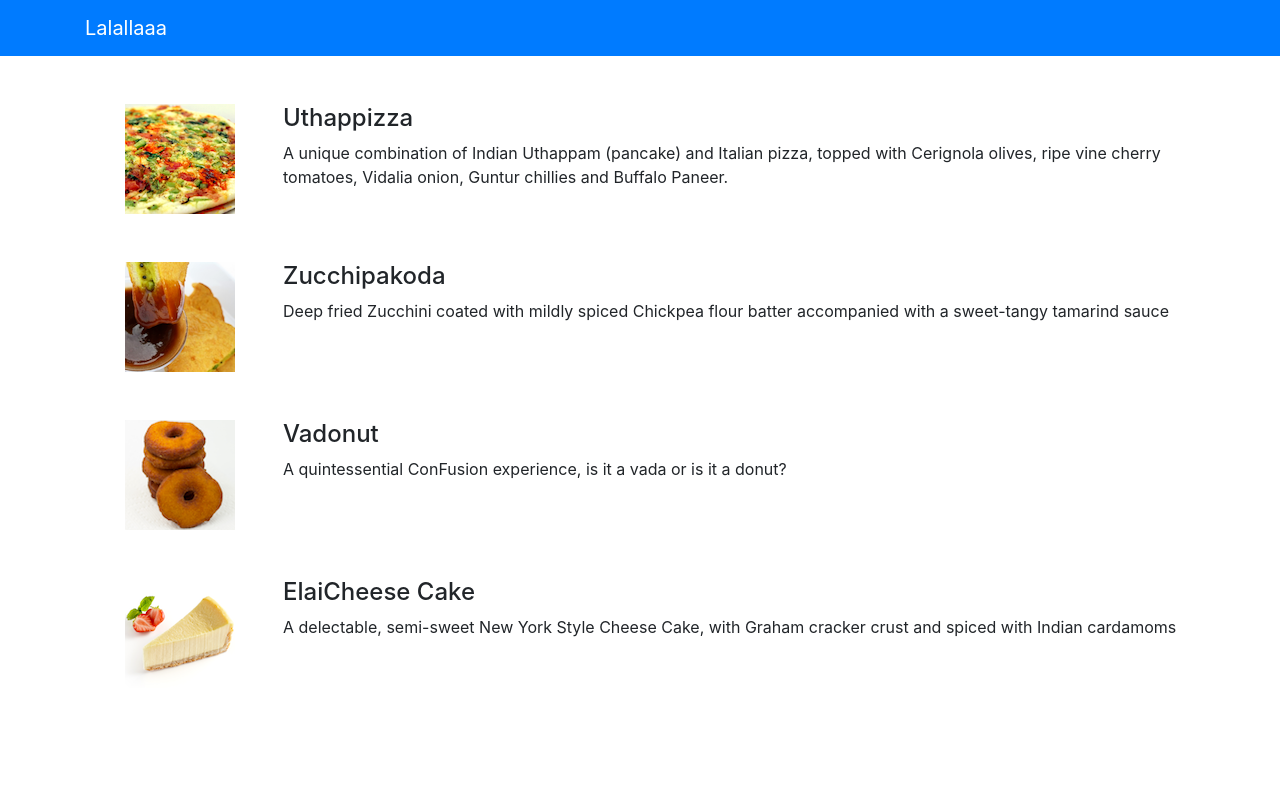
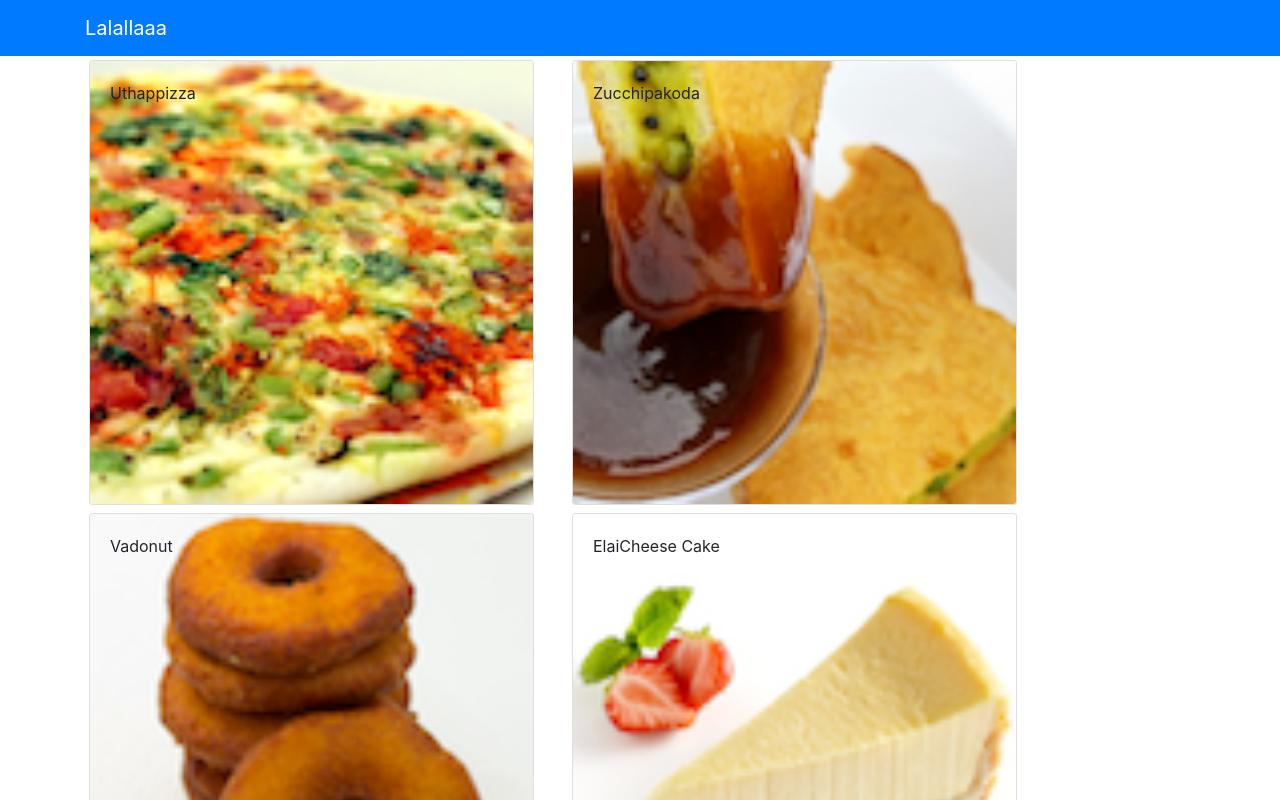
Before and after one commit to alishaagupta/react-app, a React (Create React App) app: page / in a window 1280 px wide. Shown: the top 800 px of the page. Built offline with nearby package versions, Linux system fonts and the light colour scheme.

Commit message:
event handling and cards

```diff
--- a/src/App.js
+++ b/src/App.js
@@ -1,21 +1,32 @@
-import React from 'react';
+import React, { Component } from 'react';
 import logo from './logo.svg';
 import{Navbar, NavbarBrand} from'reactstrap';
 import Menu from './components/MenuComponent';
 import './App.css';
+import {DISHES} from './shared/dishes';
 
-function App() {
-  return (
+class App extends Component {
+
+  constructor(props){
+    super(props);
+
+    this.state = {
+      dishes: DISHES
+    }
+  }
+  render(){
+    return (
     <div className="App">
       <Navbar dark color="primary">
         <div className="container">
           <NavbarBrand href="/"> Lalallaaa </NavbarBrand>
         </div>
       </Navbar>
-      <Menu />
+      <Menu dishes={this.state.dishes} />
 
     </div>
   );
 }
 
+}
 export default App;
--- a/src/components/MenuComponent.js
+++ b/src/components/MenuComponent.js
@@ -1,56 +1,48 @@
 import React, {Component} from 'react';
-import {Media} from 'reactstrap';
+// import {Media} from 'reactstrap';
+import {Card, CardImg, CardImgOverlay, CardText, CardBody, CardTitle } from 'reactstrap';
 
 class Menu extends Component{
 
     constructor(props){
+
         super(props);
+        this.state={
+            selectedDish: null
+        }
 
-        this.state= {
-            dishes: [
-                {
-                    id: 0,
-                    name:'Uthappizza',
-                    image: 'assets/images/uthappizza.png',
-                    category: 'mains',
-                    label:'Hot',
-                    price:'4.99',
-                    description:'A unique combination of Indian Uthappam (pancake) and Italian pizza, topped with Cerignola olives, ripe vine cherry tomatoes, Vidalia onion, Guntur chillies and Buffalo Paneer.'                        },
-                 {
-                    id: 1,
-                    name:'Zucchipakoda',
-                    image: 'assets/images/zucchipakoda.png',
-                    category: 'appetizer',
-                    label:'',
-                    price:'1.99',
-                    description:'Deep fried Zucchini coated with mildly spiced Chickpea flour batter accompanied with a sweet-tangy tamarind sauce'                        },
-                 {
-                    id: 2,
-                    name:'Vadonut',
-                    image: 'assets/images/vadonut.png',
-                    category: 'appetizer',
-                    label:'New',
-                    price:'1.99',
-                    description:'A quintessential ConFusion experience, is it a vada or is it a donut?'                        },
-                 {
-                    id: 3,
-                    name:'ElaiCheese Cake',
-                    image: 'assets/images/elaicheesecake.png',
-                    category: 'dessert',
-                    label:'',
-                    price:'2.99',
-                    description:'A delectable, semi-sweet New York Style Cheese Cake, with Graham cracker crust and spiced with Indian cardamoms'
-                 }
-            ]
+    }
+
+    onDishSelect(dish){
+        this.setState({selectedDish: dish})
+    }
+
+    renderDish(dish){
+        if(dish !== null){
+
+            return(
+                <Card>
+                    <CardImg width="100%" src={dish.image} alt={dish.name}/>
+                    <CardBody>
+                        <CardTitle>{dish.title}</CardTitle>
+                        <CardText>{dish.description}</CardText>
+                    </CardBody>
+                </Card>
+            )
+        }else{
+
+            return(
+                <div></div>
+            )
         }
     }
 
     render(){
 
-        const menu = this.state.dishes.map((dish) => {
+        const menu = this.props.dishes.map((dish) => {
             return (
-                <div key={dish.id} className="col-12 mt-5">
-                    <Media tag="li">
+                <div key={dish.id} className="col-12  col-md-5 m-1">
+                    {/* <Media tag="li">
                         <Media left middle>
                             <Media object src={dish.image} alt={dish.name} />
                         </Media>
@@ -58,7 +50,15 @@
                             <Media heading>{dish.name}</Media>
                             <p> {dish.description}</p>
                         </Media>
-                    </Media>
+                    </Media> */}
+                    <Card onClick={() => this.onDishSelect(dish)}>
+                        <CardImg width="100%" src={dish.image} alt={dish.name}>
+
+                        </CardImg>
+                        <CardImgOverlay>
+                            <CardTitle>{dish.name}</CardTitle>
+                        </CardImgOverlay>
+                    </Card>
                 </div>
             )
         });
@@ -67,9 +67,13 @@
 
             <div className="container">
                 <div className="row">
-                    <Media list>
+                    {/* <Media list>
                         {menu}
-                    </Media>
+                    </Media> */}
+                    {menu}
+                </div>
+                <div className="row">
+                    {this.renderDish(this.state.selectedDish)}
                 </div>
             </div>
         );
--- /dev/null
+++ b/src/shared/dishes.js
@@ -0,0 +1,186 @@
+export const DISHES =
+    [
+        {
+        id: 0,
+        name:'Uthappizza',
+        image: 'assets/images/uthappizza.png',
+        category: 'mains',
+        label:'Hot',
+        price:'4.99',
+        description:'A unique combination of Indian Uthappam (pancake) and Italian pizza, topped with Cerignola olives, ripe vine cherry tomatoes, Vidalia onion, Guntur chillies and Buffalo Paneer.',
+        comments: [
+            {
+            id: 0,
+            rating: 5,
+            comment: "Imagine all the eatables, living in conFusion!",
+            author: "John Lemon",
+            date: "2012-10-16T17:57:28.556094Z"
+            },
+            {
+            id: 1,
+            rating: 4,
+            comment: "Sends anyone to heaven, I wish I could get my mother-in-law to eat it!",
+            author: "Paul McVites",
+            date: "2014-09-05T17:57:28.556094Z"
+            },
+            {
+            id: 2,
+            rating: 3,
+            comment: "Eat it, just eat it!",
+            author: "Michael Jaikishan",
+            date: "2015-02-13T17:57:28.556094Z"
+            },
+            {
+            id: 3,
+            rating: 4,
+            comment: "Ultimate, Reaching for the stars!",
+            author: "Ringo Starry",
+            date: "2013-12-02T17:57:28.556094Z"
+            },
+            {
+            id: 4,
+            rating: 2,
+            comment: "It's your birthday, we're gonna party!",
+            author: "25 Cent",
+            date: "2011-12-02T17:57:28.556094Z"
+            }
+        ]                        },
+        {
+        id: 1,
+        name:'Zucchipakoda',
+        image: 'assets/images/zucchipakoda.png',
+        category: 'appetizer',
+        label:'',
+        price:'1.99',
+        description:'Deep fried Zucchini coated with mildly spiced Chickpea flour batter accompanied with a sweet-tangy tamarind sauce',
+        comments: [
+            {
+            id: 0,
+            rating: 5,
+            comment: "Imagine all the eatables, living in conFusion!",
+            author: "John Lemon",
+            date: "2012-10-16T17:57:28.556094Z"
+            },
+            {
+            id: 1,
+            rating: 4,
+            comment: "Sends anyone to heaven, I wish I could get my mother-in-law to eat it!",
+            author: "Paul McVites",
+            date: "2014-09-05T17:57:28.556094Z"
+            },
+            {
+            id: 2,
+            rating: 3,
+            comment: "Eat it, just eat it!",
+            author: "Michael Jaikishan",
+            date: "2015-02-13T17:57:28.556094Z"
+            },
+            {
+            id: 3,
+            rating: 4,
+            comment: "Ultimate, Reaching for the stars!",
+            author: "Ringo Starry",
+            date: "2013-12-02T17:57:28.556094Z"
+            },
+            {
+            id: 4,
+            rating: 2,
+            comment: "It's your birthday, we're gonna party!",
+            author: "25 Cent",
+            date: "2011-12-02T17:57:28.556094Z"
+            }
+        ]
+        },
+        {
+        id: 2,
+        name:'Vadonut',
+        image: 'assets/images/vadonut.png',
+        category: 'appetizer',
+        label:'New',
+        price:'1.99',
+        description:'A quintessential ConFusion experience, is it a vada or is it a donut?',
+        comments: [
+            {
+            id: 0,
+            rating: 5,
+            comment: "Imagine all the eatables, living in conFusion!",
+            author: "John Lemon",
+            date: "2012-10-16T17:57:28.556094Z"
+            },
+            {
+            id: 1,
+            rating: 4,
+            comment: "Sends anyone to heaven, I wish I could get my mother-in-law to eat it!",
+            author: "Paul McVites",
+            date: "2014-09-05T17:57:28.556094Z"
+            },
+            {
+            id: 2,
+            rating: 3,
+            comment: "Eat it, just eat it!",
+            author: "Michael Jaikishan",
+            date: "2015-02-13T17:57:28.556094Z"
+            },
+            {
+            id: 3,
+            rating: 4,
+            comment: "Ultimate, Reaching for the stars!",
+            author: "Ringo Starry",
+            date: "2013-12-02T17:57:28.556094Z"
+            },
+            {
+            id: 4,
+            rating: 2,
+            comment: "It's your birthday, we're gonna party!",
+            author: "25 Cent",
+            date: "2011-12-02T17:57:28.556094Z"
+            }
+        ]
+        },
+        {
+        id: 3,
+        name:'ElaiCheese Cake',
+        image: 'assets/images/elaicheesecake.png',
+        category: 'dessert',
+        label:'',
+        price:'2.99',
+        description:'A delectable, semi-sweet New York Style Cheese Cake, with Graham cracker crust and spiced with Indian cardamoms',
+        comments: [
+            {
+            id: 0,
+            rating: 5,
+            comment: "Imagine all the eatables, living in conFusion!",
+            author: "John Lemon",
+            date: "2012-10-16T17:57:28.556094Z"
+            },
+            {
+            id: 1,
+            rating: 4,
+            comment: "Sends anyone to heaven, I wish I could get my mother-in-law to eat it!",
+            author: "Paul McVites",
+            date: "2014-09-05T17:57:28.556094Z"
+            },
+            {
+            id: 2,
+            rating: 3,
+            comment: "Eat it, just eat it!",
+            author: "Michael Jaikishan",
+            date: "2015-02-13T17:57:28.556094Z"
+            },
+            {
+            id: 3,
+            rating: 4,
+            comment: "Ultimate, Reaching for the stars!",
+            author: "Ringo Starry",
+            date: "2013-12-02T17:57:28.556094Z"
+            },
+            {
+            id: 4,
+            rating: 2,
+            comment: "It's your birthday, we're gonna party!",
+            author: "25 Cent",
+            date: "2011-12-02T17:57:28.556094Z"
+            }
+        ]
+        }
+    ];
```
